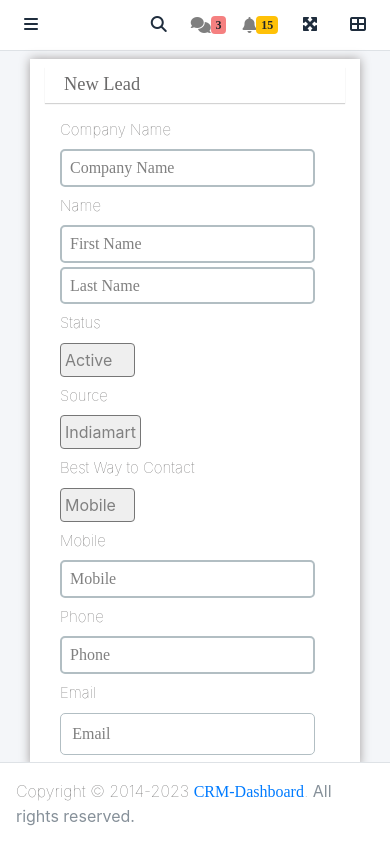
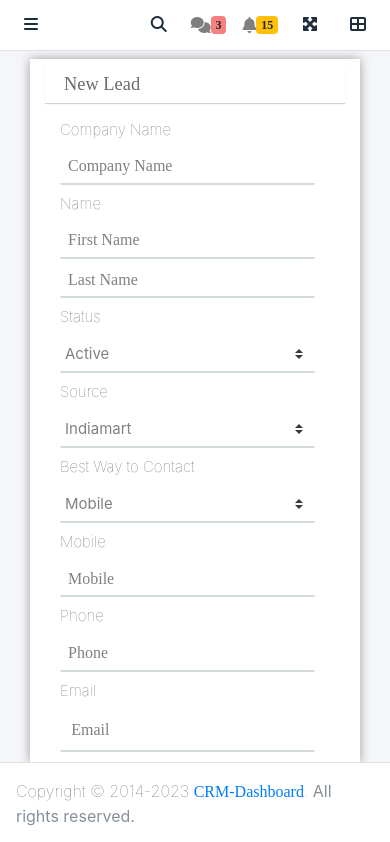
Before and after one commit to VikashSingh1372/IndsacCRMFrontend, a React (Create React App) app: page /new-lead in a window 390 px wide. Shown: the top 842 px of the page. Built offline with nearby package versions, Linux system fonts and the light colour scheme; a web font is replaced by a local one.

Commit message:
updated new ui

```diff
--- a/package.json
+++ b/package.json
@@ -24,7 +24,7 @@
     "react": "^18.2.0",
     "react-chartjs-2": "^5.2.0",
     "react-dom": "^18.2.0",
-    "react-icons": "^4.10.1",
+    "react-icons": "^4.11.0",
     "react-outside-click-handler": "^1.3.0",
     "react-router-dom": "^6.17.0",
     "react-scripts": "5.0.1",
--- a/src/Style/AddProduct.css
+++ b/src/Style/AddProduct.css
@@ -70,11 +70,13 @@
     border-radius: 8px;
   }
    .product input:focus{
-    border-bottom:  2px solid rgb(132, 132, 150);
-  }
+    border-bottom: 2px solid #3498db;
+    outline: none;  }
    .product input {
     transition: 0.4s;
   }
+
+
 
 
   /* For screens larger than 600px */
--- a/src/Style/NewCustomer.css
+++ b/src/Style/NewCustomer.css
@@ -1,11 +1,25 @@
- .cont{
+.cont{
   background-color:#FFF;
   box-shadow: 0 0 10px #a19d9d;
  }
  ::-webkit-input-placeholder {
   color:  gray;
 }
+.selectBox{
+  width: 100;
+  border: none;
+  border-bottom: 2px solid #d4dbdd;
+  padding-left: 5px;
+  color: gray;
+  font-size: 15px;
+  border-radius: 2px;
 
+}
+.selectBox:focus{
+  border-bottom: 2px solid #3498db;
+  outline: none;
+
+}
 
 strong{
   color: rgb(107, 106, 106);
@@ -14,36 +28,37 @@ strong{
  .forms input[type ="text"]{
   width: 100%;
   padding: 0.3rem 0.5rem;
-  outline: none;
-  border: 2px solid #b2bec3;
-  border-radius: 5px;
+  border:none;
+  border-bottom: 2px solid #d4dbdd;
+
+  border-radius: 2px;
 }
 .forms input[type ="date"]{
   width: 100%;
   padding: 0.3rem 0.5rem;
   outline: none;
-  border: 2px solid #b2bec3;
+  border-bottom: 2px solid #d4dbdd;
   border-radius: 5px;
 }
 .forms input[type ="number"]{
   width: 100%;
   padding: 0.3rem 0.5rem;
   outline: none;
-  border: 2px solid #b2bec3;
+  border-bottom: 2px solid #d4dbdd;
   border-radius: 5px;
 }
  .forms input[type ="email"]{
   width: 100%;
   padding: 0.5rem 0.7rem;
   outline: none;
-  border: 1px solid #b2bec3;
+  border-bottom: 2px solid #d4dbdd;
   margin-bottom: .2rem;
   border-radius: 5px;
-} .forms input[type ="password"]{
+}.forms input[type ="password"]{
   width: 100%;
   padding: 0.5rem 0.7rem;
   outline: none;
-  border: 1px solid #b2bec3;
+  border-bottom: 2px solid #d4dbdd;
   border-radius: 5px;
 }
 
@@ -51,7 +66,7 @@ strong{
   width: 100%;
   padding: 0.5rem 0.7rem;
   outline: none;
-  border: 1px solid #b2bec3;
+  border-bottom: 2px solid #d4dbdd;
   border-radius: 5px;
 }
 
@@ -69,12 +84,12 @@ strong{
   border-radius: 8px;
 }
  .forms input:focus{
-  border: 2px solid #3498db;
+  border-bottom: 2px solid #3498db;
+
 }
  .forms input {
   transition: 0.4s;
 }
-
 
 /* For screens larger than 600px */
 @media (min-width: 601px) {
--- a/src/Style/NewLead.css
+++ b/src/Style/NewLead.css
@@ -14,44 +14,49 @@ strong{
  .forms input[type ="text"]{
   width: 100%;
   padding: 0.3rem 0.5rem;
-  outline: none;
-  border: 2px solid #b2bec3;
-  border-radius: 5px;
+  border:none;
+  border-bottom: 2px solid #d4dbdd;
+
+  border-radius: 2px;
 }
 .forms input[type ="date"]{
   width: 100%;
   padding: 0.3rem 0.5rem;
-  outline: none;
-  border: 2px solid #b2bec3;
-  border-radius: 5px;
+  border:none;
+  border-bottom: 2px solid #d4dbdd;
+
+  border-radius: 2px;
 }
 .forms input[type ="number"]{
   width: 100%;
   padding: 0.3rem 0.5rem;
-  outline: none;
-  border: 2px solid #b2bec3;
-  border-radius: 5px;
+  border:none;
+  border-bottom: 2px solid #d4dbdd;
+
+    border-radius: 2px;
 }
  .forms input[type ="email"]{
   width: 100%;
   padding: 0.5rem 0.7rem;
   outline: none;
-  border: 1px solid #b2bec3;
-  margin-bottom: .2rem;
-  border-radius: 5px;
+  border:none;
+  border-bottom: 2px solid #d4dbdd;
+
+    border-radius: 2px;
 } .forms input[type ="password"]{
   width: 100%;
   padding: 0.5rem 0.7rem;
-  outline: none;
-  border: 1px solid #b2bec3;
-  border-radius: 5px;
+  border:none;
+  border-bottom: 2px solid #d4dbdd;
+
+    border-radius: 2px;
 }
 
 .forms textarea[type="text"]{
   width: 100%;
   padding: 0.5rem 0.7rem;
   outline: none;
-  border: 1px solid #b2bec3;
+  border-bottom: 2px solid #d4dbdd;
   border-radius: 5px;
 }
 
@@ -69,7 +74,7 @@ strong{
   border-radius: 8px;
 }
  .forms input:focus{
-  border: 2px solid #3498db;
+  border-bottom: 2px solid #3498db;
 }
  .forms input {
   transition: 0.4s;
--- a/src/Style/NewVendor.css
+++ b/src/Style/NewVendor.css
@@ -5,7 +5,21 @@
  ::-webkit-input-placeholder {
   color:  gray;
 }
+.selectBox{
+  width: 100;
+  border: none;
+  border-bottom: 2px solid #d4dbdd;
+  padding-left: 5px;
+  color: gray;
+  font-size: 15px;
+  border-radius: 2px;
 
+}
+.selectBox:focus{
+  border-bottom: 2px solid #3498db;
+  outline: none;
+
+}
 
 strong{
   color: rgb(107, 106, 106);
@@ -14,44 +28,46 @@ strong{
  .forms input[type ="text"]{
   width: 100%;
   padding: 0.3rem 0.5rem;
-  outline: none;
-  border: 2px solid #b2bec3;
-  border-radius: 5px;
+  border:none;
+  border-bottom: 2px solid #d4dbdd;
+
+  border-radius: 2px;
 }
 .forms input[type ="date"]{
   width: 100%;
   padding: 0.3rem 0.5rem;
-  outline: none;
-  border: 2px solid #b2bec3;
-  border-radius: 5px;
+  border:none;
+  border-bottom: 2px solid #d4dbdd;
+
+    border-radius: 2px;
 }
 .forms input[type ="number"]{
   width: 100%;
   padding: 0.3rem 0.5rem;
-  outline: none;
-  border: 2px solid #b2bec3;
-  border-radius: 5px;
-}
+  border:none;
+  border-bottom: 2px solid #d4dbdd;
+
+  border-radius: 2px;}
  .forms input[type ="email"]{
   width: 100%;
   padding: 0.5rem 0.7rem;
-  outline: none;
-  border: 1px solid #b2bec3;
-  margin-bottom: .2rem;
-  border-radius: 5px;
+  border:none;
+  border-bottom: 2px solid #d4dbdd;
+
+  border-radius: 2px;
 } .forms input[type ="password"]{
   width: 100%;
   padding: 0.5rem 0.7rem;
-  outline: none;
-  border: 1px solid #b2bec3;
-  border-radius: 5px;
+  border:none;
+  border-bottom: 2px solid #d4dbdd;
+
+    border-radius: 2px;
 }
 
 .forms textarea[type="text"]{
   width: 100%;
   padding: 0.5rem 0.7rem;
   outline: none;
-  border: 1px solid #b2bec3;
   border-radius: 5px;
 }
 
@@ -69,7 +85,8 @@ strong{
   border-radius: 8px;
 }
  .forms input:focus{
-  border: 2px solid #3498db;
+
+  border-bottom: 2px solid #3498db;
 }
  .forms input {
   transition: 0.4s;
--- a/src/User/Sections/AddProd.jsx
+++ b/src/User/Sections/AddProd.jsx
@@ -188,7 +188,7 @@ const AddProd = () => {
                                 </label>
                               </div>
                               <div className="col-12 col-sm-8 product">
-                                <textarea style={{minWidth:"100%"}}
+                                <input style={{minWidth:"100%"}}
                                   type="text"
                                   placeholder="Enter Here"
                                   name="description"
@@ -371,7 +371,7 @@ const AddProd = () => {
                                 </label>
                               </div>
                               <div className="col-12 col-sm-8 product">
-                                <textarea style={{minWidth:"100%"}}
+                                <input style={{minWidth:"100%"}}
                                   type="text"
                                   placeholder="Enter Here"
                                   name="internalNotes"
--- a/src/User/Sections/CreateTask.jsx
+++ b/src/User/Sections/CreateTask.jsx
@@ -233,8 +233,8 @@ export default function CreateTask() {
                                 as="select"
                                 name="status"
                                 id="status"
-                                className="p-1 rounded"
-                                style={{color:"gray"}}
+                                className="selectBox custom-select "
+
                               >
                                 <option value="Active">Normal</option>
                                 {options2.map((option) => (
@@ -263,8 +263,8 @@ export default function CreateTask() {
                                 as="select"
                                 name="leadsource"
                                 id="leadsource"
-                                className="p-1 rounded"
-                                style={{color:"gray"}}
+                                className="selectBox custom-select "
+
                               >
                                 <option value="Indiamart">Open</option>
                                 {options1.map((option) => (
@@ -297,8 +297,8 @@ export default function CreateTask() {
                                 as="select"
                                 name="bestwaycontact"
                                 id="bestwaycontact"
-                                className="p-1 rounded"
-                                style={{color:"gray"}}
+                                className="selectBox custom-select "
+
                               >
                                 <option value="Mobile">Sachin Choudhary</option>
                                 {options.map((option) => (
--- a/src/User/Sections/NewLead.jsx
+++ b/src/User/Sections/NewLead.jsx
@@ -257,11 +257,12 @@ function NewLead() {
                               </div>
                               <div className="col-12 col-sm-8">
                                 <Field
+                                 className="selectBox custom-select "
+
                                   as="select"
                                   name="status"
                                   id="status"
-                                  className="p-1 rounded"
-                                  style={{color:"gray"}}
+
                                 >
                                   <option value="Active">Active</option>
                                   {options2.map((option) => (
@@ -290,8 +291,8 @@ function NewLead() {
                                   as="select"
                                   name="leadsource"
                                   id="leadsource"
-                                  className="p-1 rounded"
-                                  style={{color:"gray"}}
+                                  className="selectBox custom-select "
+
                                 >
                                   <option value="Indiamart">Indiamart</option>
                                   {options1.map((option) => (
@@ -324,8 +325,8 @@ function NewLead() {
                                   as="select"
                                   name="bestwaycontact"
                                   id="bestwaycontact"
-                                  className="p-1 rounded"
-                                  style={{color:"gray"}}
+                                  className="selectBox custom-select "
+
                                 >
                                   <option value="Mobile">Mobile</option>
                                   {options.map((option) => (
```
Also changed, not shown: src/User/Sections/AddProduct.jsx (+19 -16 lines), src/User/Sections/NewCustomer.jsx (+7 -6 lines), src/User/Sections/NewVendor.jsx (+6 -6 lines), 1 other file (tests, documents, lock files or other folders).
